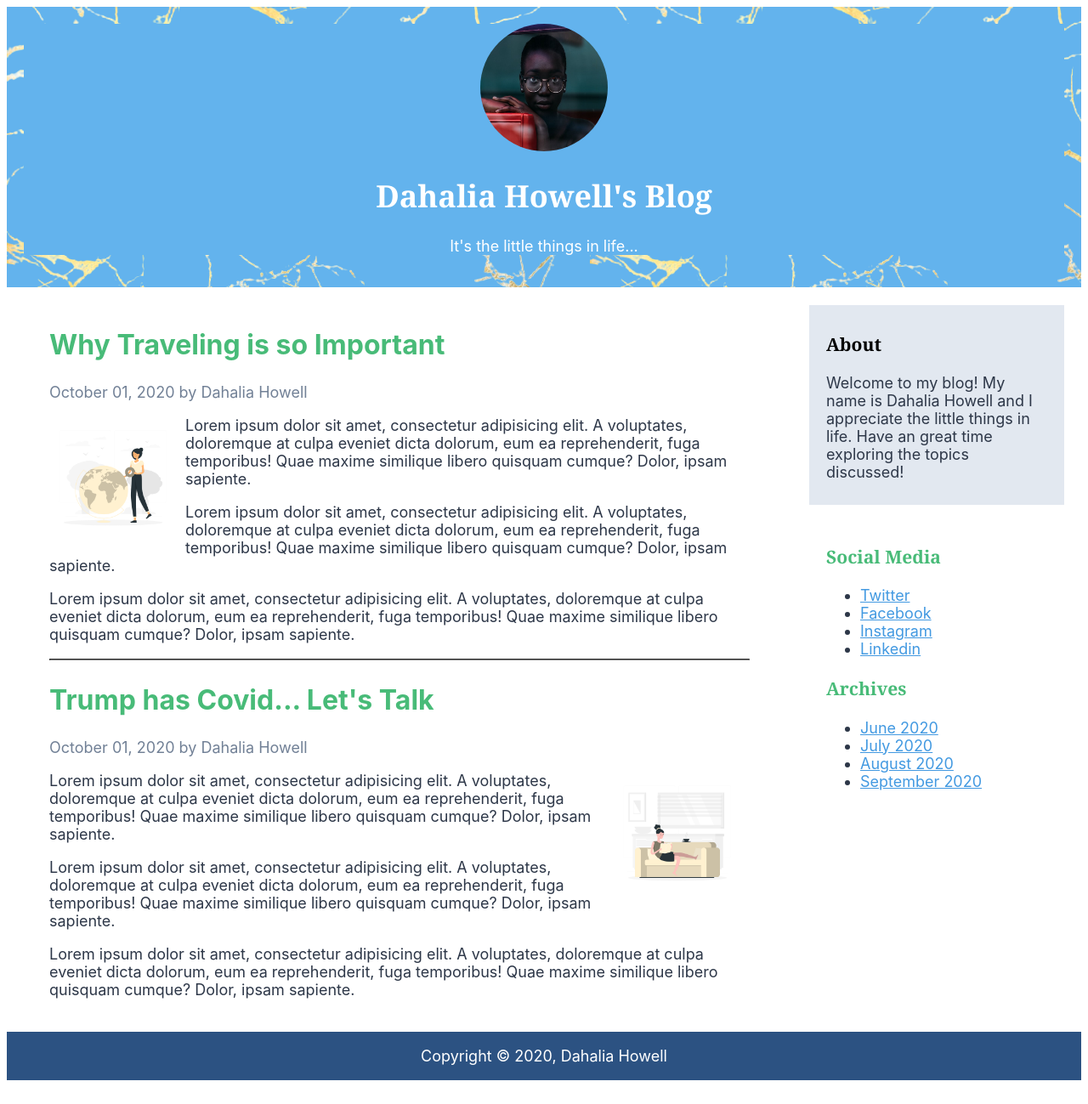
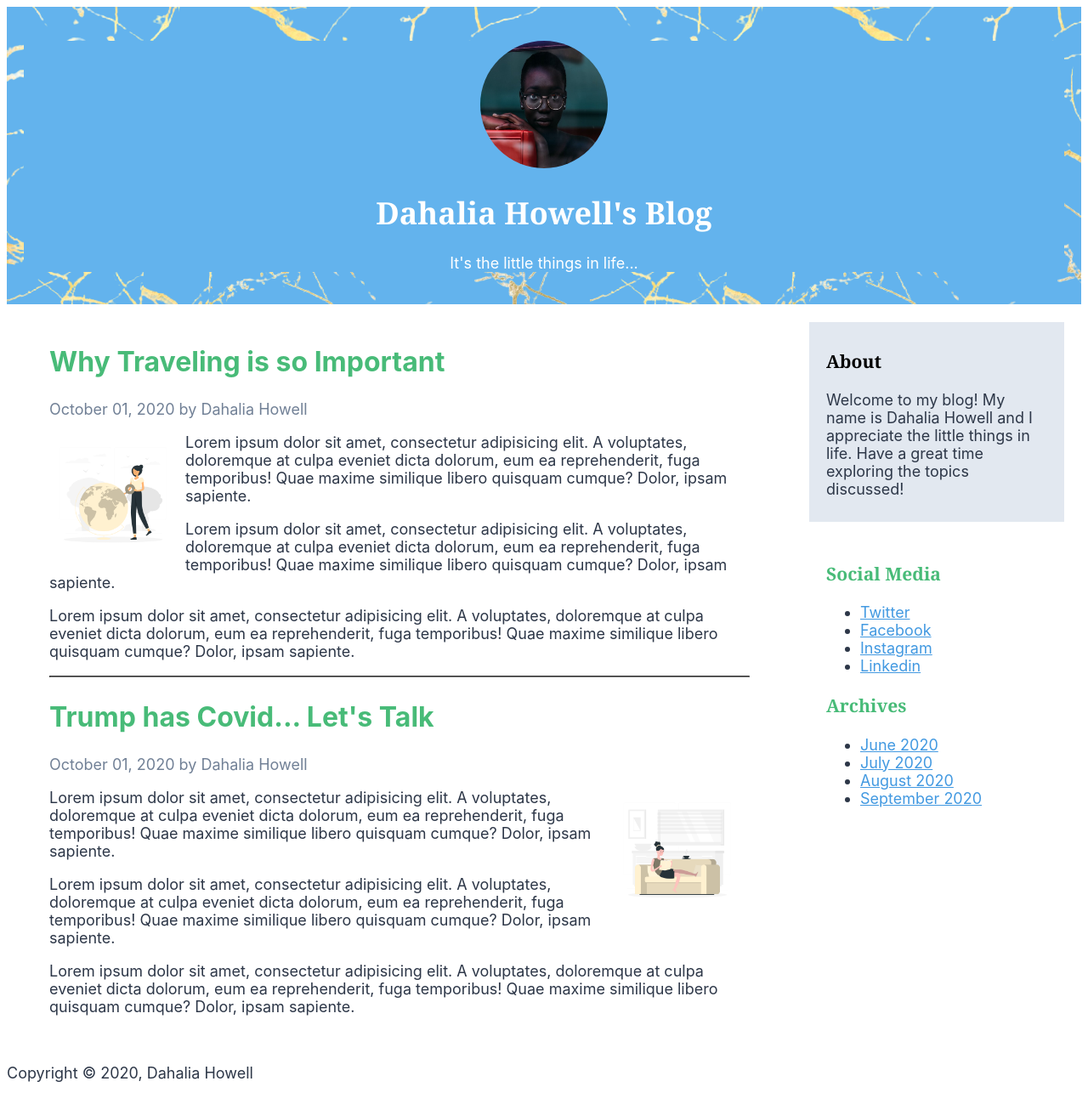
Before and after one commit to dahaliahowell/info2180-lab2, a plain HTML site: page index.html in a window 1280 px wide. Shown: the whole page at 85% size. Drawn offline with Linux system fonts and the light colour scheme.

Commit message:
Made minor changes

```diff
--- a/index.html
+++ b/index.html
@@ -14,7 +14,7 @@
                     <header>
                         <img src="portrait.jpg" class="header-img"/>
                         <h1 id="header-header">Dahalia Howell's Blog</h1>
-                        <p class="header-text">It's the little things in life...</p>
+                        <p>It's the little things in life...</p>
                     </header>
                 </div>
             </div>
@@ -59,7 +59,7 @@
                         <section>
                             <h3 id="about-header">About</h3>
                             <p>
-                                Welcome to my blog! My name is Dahalia Howell and I appreciate the little things in life. Have an great time exploring the topics discussed!
+                                Welcome to my blog! My name is Dahalia Howell and I appreciate the little things in life. Have a great time exploring the topics discussed!
                             </p>
                         </section>
                     </div>
@@ -88,7 +88,7 @@
                 </div>
             </aside>
         </div>
-        <div class="footer">
+        <div>
             <footer>
                 <p>Copyright &copy; 2020, Dahalia Howell</p>
             </footer>
--- a/styles.css
+++ b/styles.css
@@ -6,11 +6,6 @@ body {
 
 header {
     background-color: #63B3ED;
-    color: white;
-}
-
-.header-text {
-    color: #ffffff;
 }
 
 #header-header {
@@ -39,12 +34,6 @@ a {
 .social-archive-header {
     color: #48BB78;
     font-family: Georgia, 'Times New Roman', Times, serif;
-}
-
-footer {
-    background-color: #2C5282;
-    text-align: center;
-    color: #ffffff;
 }
 
 hr {
@@ -90,6 +79,7 @@ hr {
     padding: 20px;
     grid-area: header;
     background-color: #63B3ED;
+    color: #ffffff;
 }
 
 .blog-post {
@@ -117,6 +107,8 @@ section {
     padding-left: 20;
     grid-area: footer;
     background-color: #2C5282;
+    text-align: center;
+    color: #ffffff;
 }
 
 .flexbox-container {
@@ -138,6 +130,7 @@ section {
 }
 
 .flexbox-item-3 {
+    padding-top: 20px;
     align-items: center;
     justify-content: center;
     text-align: center;
```
